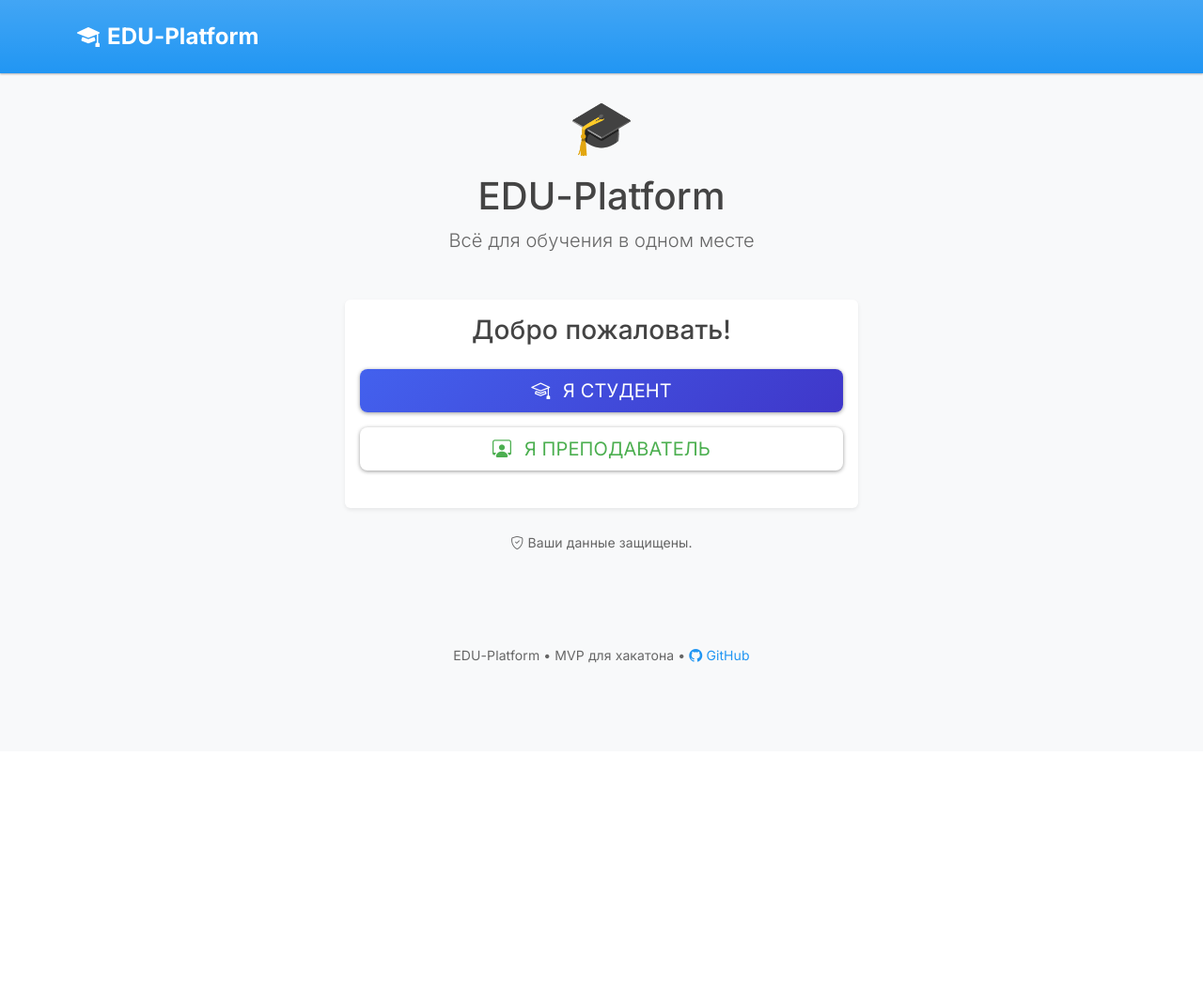
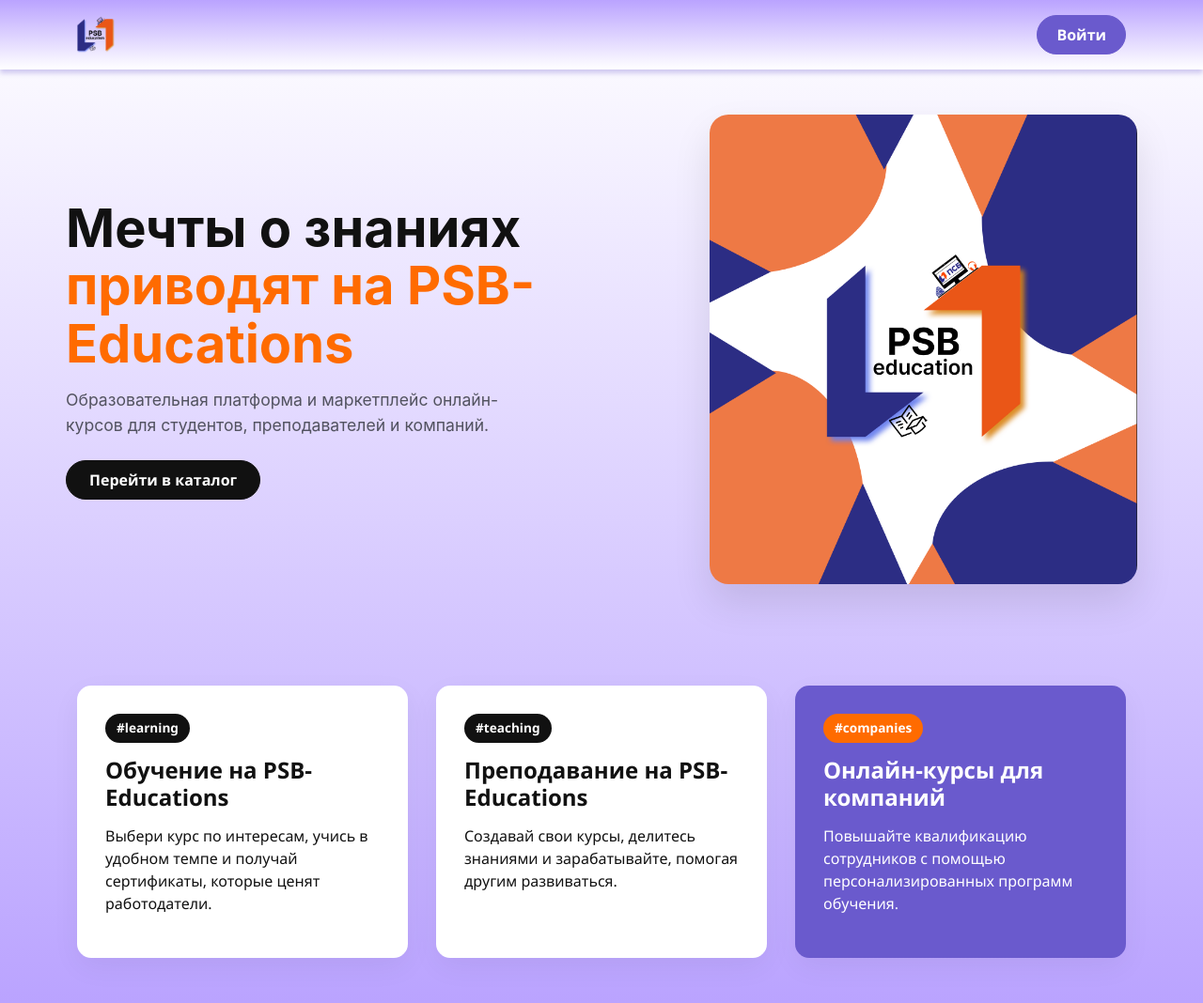
Before and after one commit to isnameMy/educationplatform, a FastAPI app: page / in a window 1280 px wide. Shown: the whole page at 94% size. Before the commit the page ends 706 px from the top, so only its background shows below. Run offline with FastAPI, Linux system fonts and the light colour scheme; some libraries are stand-ins or nearby versions.

Commit message:
финальная версия от сексуального миллионера

```diff
--- a/backend/src/main.py
+++ b/backend/src/main.py
@@ -52,6 +52,10 @@
 
 @app.get("/", response_class=HTMLResponse)
 async def home(request: Request):
+    return templates.TemplateResponse("home.html", {"request": request})
+
+@app.get("/auth", response_class=HTMLResponse)
+async def register_page(request: Request):
     user = get_current_user(request)
     if user:
         return RedirectResponse(f"/{user.role}/dashboard", status_code=303)
--- a/frontend/templates/base.html
+++ b/frontend/templates/base.html
@@ -4,13 +4,13 @@
 <head>
   <meta charset="UTF-8">
   <meta name="viewport" content="width=device-width, initial-scale=1">
-  <title>EDU-Platform — Единая среда для обучения</title>
+  <title>PSB-Educations</title>
 
   <!-- Google Fonts: Inter -->
   <link href="https://fonts.googleapis.com/css2?family=Inter:wght@300;400;500;600;700&display=swap" rel="stylesheet">
 
-  <!-- Bootstrap 5 + Bootswatch Materia -->
-  <link href="https://cdn.jsdelivr.net/npm/bootswatch@5.3.3/dist/materia/bootstrap.min.css" rel="stylesheet">
+  <!-- Bootstrap 5 (чистый, без темы) -->
+  <link href="https://cdn.jsdelivr.net/npm/bootstrap@5.3.3/dist/css/bootstrap.min.css" rel="stylesheet">
 
   <!-- Bootstrap Icons -->
   <link rel="stylesheet" href="https://cdn.jsdelivr.net/npm/bootstrap-icons@1.11.3/font/bootstrap-icons.min.css">
@@ -21,114 +21,167 @@
   <!-- Кастомные стили -->
   <style>
     :root {
-      --edu-primary: #4361ee;
-      --edu-secondary: #3f37c9;
-      --edu-success: #4cc9f0;
+      --psb-orange: #FF6B00;
+      --psb-purple: #6A5ACD;
+      --psb-dark: #111;
+      --psb-light: #fff;
     }
+
     body {
       font-family: 'Inter', -apple-system, BlinkMacSystemFont, sans-serif;
-      background-color: #f8f9fa;
+      background: linear-gradient(180deg, white 0%, #BAA3FF 100%);
+      color: var(--psb-dark);
     }
+
+    /* Градиентный фон для навбара */
+    .navbar {
+      background: linear-gradient(360deg, white 0%, #BAA3FF 100%);
+      box-shadow: 0 4px 5px rgba(106, 90, 205, 0.3);
+      padding: 12px 0;
+    }
+
+    .navbar-brand {
+      font-weight: 800;
+      font-size: 1.4rem;
+    }
+
     .card-hover {
       transition: all 0.3s ease;
-      box-shadow: 0 4px 6px rgba(0,0,0,0.05);
+      box-shadow: 0 4px 12px rgba(0,0,0,0.08);
+      border: none;
+      border-radius: 16px;
     }
     .card-hover:hover {
-      transform: translateY(-3px);
-      box-shadow: 0 10px 20px rgba(0,0,0,0.1);
+      transform: translateY(-4px);
+      box-shadow: 0 8px 24px rgba(0,0,0,0.12);
     }
+
+
     .progress-bar {
-      background: linear-gradient(90deg, var(--edu-primary), var(--edu-secondary));
+      background: linear-gradient(90deg, var(--psb-orange), var(--psb-purple));
     }
+
     .btn-grad {
-      background: linear-gradient(135deg, var(--edu-primary), var(--edu-secondary));
+      background: linear-gradient(135deg, var(--psb-orange), #FF8C00);
+      color: white;
       border: none;
     }
     .btn-grad:hover {
+      opacity: 0.95;
+      transform: translateY(-2px);
+    }
+
+    .btn-purple {
+      background: linear-gradient(135deg, var(--psb-purple), #8A7DCF);
+      color: white;
+      border: none;
+    }
+    .btn-purple:hover {
       opacity: 0.9;
-      transform: translateY(-1px);
+      transform: translateY(-2px);
     }
+
     .dropzone {
-      border: 2px dashed #adb5bd;
-      border-radius: 8px;
+      border: 2px dashed #ccc;
+      border-radius: 12px;
       padding: 40px;
       text-align: center;
       cursor: pointer;
-      transition: all 0.3s;
+      transition: all 0.3s ease;
     }
     .dropzone:hover {
-      border-color: var(--edu-primary);
-      background-color: rgba(67, 97, 238, 0.03);
+      border-color: var(--psb-orange);
+      background-color: rgba(255, 107, 0, 0.04);
     }
+
+    footer {
+      background-color: var(--psb-light);
+      border-top: 1px solid #eee;
+    }
+
+    .btn-reverse-dark {
+      color: #000 !important;
+      background-color: transparent !important;
+      border: 1px solid #000 !important;
+      transition: all 0.2s ease;
+    }
+
+  .btn-reverse-dark:hover {
+    background-color: #000 !important;
+    color: #fff !important;
+    border-color: #000 !important;
+  }
+
     @media (prefers-color-scheme: dark) {
-      body { background-color: #121212; color: #e0e0e0; }
+      /* Оставляем белый фон по твоему ТЗ — игнорируем тёмную тему */
     }
   </style>
 </head>
 <body>
+
   <!-- Навигация -->
-  <nav class="navbar navbar-expand-lg navbar-dark bg-primary">
-    <div class="container">
+  <nav class="navbar navbar-expand-lg navbar-dark">
+   <div class="container d-flex align-items-center flex-wrap gap-3">
+
   <!-- Кнопка "Назад" -->
   {% if request.session.get('user_id') and request.url.path not in ['/student/dashboard', '/teacher/dashboard'] %}
     <a href="/{{ request.session.get('user_role') }}/dashboard"
        hx-boost="true"
-           class="btn btn-outline-light btn-sm me-2 d-lg-none"
+       class="btn btn-outline-light btn-sm d-lg-none"
        title="На дашборд">
       <i class="bi bi-arrow-left"></i>
     </a>
-        <a href="/{{ request.session.get('user_role') }}/dashboard"
+    <a  href="/{{ request.session.get('user_role') }}/dashboard"
        hx-boost="true"
-           class="btn btn-outline-light d-none d-lg-inline-flex"
+       class="btn btn-reverse-dark d-none d-lg-inline-flex"
        title="На дашборд">
-          <i class="bi bi-arrow-left me-1"></i> Меню
+        <i class="bi bi-arrow-left me-1"></i> К курсам
     </a>
   {% endif %}
 
   <!-- Логотип -->
-      <a class="navbar-brand d-flex align-items-center"
-          href="{% if request.session.get('user_id') %}/{{ request.session.get('user_role') }}/dashboard{% else %}/{% endif %}"
-          hx-boost="true">
-        <i class="bi bi-mortarboard-fill fs-4 me-2"></i>
-        <span class="fw-bold">EDU-Platform</span>
+  <a class="navbar-brand d-flex align-items-center" href="/">
+    <img src="/static/photo/Group4.png" alt='PSB-Educations' style="height: 40px; width: auto;">
   </a>
 
-      <!-- Профиль -->
-      <div class="navbar-nav ms-auto">
+  <!-- Профиль и выход -->
+  <div class="ms-auto d-flex align-items-center">
     {% if request.session.get('user_id') %}
-          <span class="navbar-text me-3">
-            <i class="bi bi-person-circle"></i>
+      <span class="navbar-text me-3 text-black">
+        <i class="bi bi-person-circle me-1"></i>
         {{ request.session.get('user_name') }}
-            <small class="text-muted">({{ '🎓' if request.session.get('user_role') == 'student' else '👨‍🏫' }})</small>
+        <small class="ms-1">
+          {% if request.session.get('user_role') == 'student' %}
+            🎓
+          {% else %}
+            👨‍🏫
+          {% endif %}
+        </small>
       </span>
-          <a class="btn btn-outline-light" href="/logout" hx-boost="true">Выйти</a>
+      <a class="btn btn-outline-dark" href="/logout">Выйти</a>
     {% endif %}
   </div>
 </div>
   </nav>
 
+  <!-- Основной контент -->
   <div class="container py-4">
     {% block content %}{% endblock %}
   </div>
 
-  <footer class="bg-light py-4 mt-5">
+  <!-- Footer -->
+  <footer class="py-4 mt-5">
     <div class="container text-center text-muted">
       <small>
-        EDU-Platform • MVP для хакатона •
-        <a href="https://github.com/isnameMy/educationplatform" class="text-decoration-none">
+        PSB-Educations • Образовательная платформа •
+        <a href="https://github.com/" class="text-decoration-none text-dark">
           <i class="bi bi-github"></i> GitHub
         </a>
       </small>
     </div>
   </footer>
 
-  <!-- Bootstrap JS — ОДИН раз, в конце -->
+  <!-- Bootstrap JS -->
   <script src="https://cdn.jsdelivr.net/npm/bootstrap@5.3.3/dist/js/bootstrap.bundle.min.js"></script>
-
-  <script>
-    if (window.matchMedia && window.matchMedia('(prefers-color-scheme: dark)').matches) {
-      document.documentElement.setAttribute('data-bs-theme', 'dark');
-    }
-  </script>
 </body>
 </html>
--- /dev/null
+++ b/frontend/templates/home.html
@@ -0,0 +1,250 @@
+<!DOCTYPE html>
+<html lang="ru">
+<head>
+  <meta charset="UTF-8" />
+  <meta name="viewport" content="width=device-width, initial-scale=1.0"/>
+  <title>PSB-Educations — Мечты о знаниях приводят сюда</title>
+  <link href="https://cdn.jsdelivr.net/npm/bootstrap@5.3.2/dist/css/bootstrap.min.css" rel="stylesheet">
+  <link href="https://cdn.jsdelivr.net/npm/bootstrap-icons@1.11.3/font/bootstrap-icons.min.css" rel="stylesheet">
+  <style>
+    :root {
+      --primary: #FF6B00;   /* оранжевый */
+      --secondary: #6A5ACD; /* фиолетовый */
+      --dark: #111;         /* чёрный */
+      --light: #fff;        /* белый */
+    }
+
+    body {
+      background: linear-gradient(180deg, white 0%, #BAA3FF 100%);
+      font-family: 'Segoe UI', Tahoma, Geneva, Verdana, sans-serif;
+      color: var(--dark);
+    }
+
+
+    .navbar-brand {
+      font-weight: bold;
+      font-size: 1.5rem;
+      color: var(--dark) !important;
+    }
+
+    .nav-links .nav-link {
+      font-weight: 500;
+      color: var(--dark) !important;
+      margin: 0 15px;
+    }
+
+    .btn-login {
+      background-color: var(--secondary);
+      border-color: var(--secondary);
+      font-weight: bold;
+      padding: 8px 20px;
+      border-radius: 30px;
+      transition: background 0.3s ease;
+    }
+
+    .btn-login:hover {
+      background-color: #5a4ab7;
+    }
+
+    .hero-section {
+      padding: 80px 0;
+      display: flex;
+      align-items: center;
+      gap: 40px;
+    }
+
+    .hero-text h1 {
+      font-size: 3.5rem;
+      font-weight: 900;
+      line-height: 1.1;
+      margin-bottom: 20px;
+    }
+
+    .hero-text h1 span {
+      color: var(--primary);
+    }
+
+    .hero-text p {
+      font-size: 1.25rem;
+      max-width: 500px;
+      margin-bottom: 30px;
+    }
+
+    .hero-image img {
+      max-width: 100%;
+      height: auto;
+      border-radius: 15px;
+      box-shadow: 0 20px 40px rgba(0,0,0,0.1);
+    }
+
+    .card-container {
+      display: flex;
+      gap: 30px;
+      margin-top: 60px;
+      flex-wrap: wrap;
+    }
+
+    .card-item {
+      flex: 1;
+      min-width: 300px;
+      background: white;
+      border-radius: 15px;
+      padding: 30px;
+      box-shadow: 0 10px 30px rgba(0,0,0,0.05);
+      transition: transform 0.3s ease;
+      cursor: pointer;
+    }
+
+    .card-item:hover {
+      transform: translateY(-5px);
+      box-shadow: 0 15px 40px rgba(0,0,0,0.1);
+    }
+
+    .card-item h3 {
+      font-size: 1.5rem;
+      margin-bottom: 15px;
+      font-weight: 600;
+    }
+
+    .tag {
+      display: inline-block;
+      background: var(--dark);
+      color: white;
+      padding: 5px 12px;
+      border-radius: 20px;
+      font-size: 0.85rem;
+      font-weight: bold;
+      margin-bottom: 15px;
+    }
+
+    .tag-green {
+      background: var(--primary);
+    }
+
+    .tag-blue {
+      background: var(--secondary);
+    }
+
+    @media (max-width: 768px) {
+      .hero-section {
+        flex-direction: column;
+        text-align: center;
+      }
+      .hero-text h1 {
+        font-size: 2.5rem;
+      }
+      .hero-text p {
+        max-width: 100%;
+      }
+      .card-container {
+        flex-direction: column;
+      }
+      .nav-links {
+        justify-content: center;
+        margin: 15px 0;
+      }
+    }
+  </style>
+</head>
+<body>
+
+  <!-- Навигация -->
+  <nav class="navbar navbar-expand-lg navbar-dark" style="background: linear-gradient(360deg, white 0%, #BAA3FF 100%);
+  overflow: hidden; box-shadow: 0 4px 5px rgba(106, 90, 205, 0.3); padding: 12px 0;">
+    <div class="container d-flex justify-content-between align-items-center">
+      <!-- Логотип слева -->
+       <div class="navbar-brand">
+      <img src="/static/photo/Group4.png" alt='PSex-Educations' style="
+          height: 40px;
+          width: auto;
+        ">
+       </div>
+      <!-- Навигация по центру (на десктопе) -->
+
+
+      <!-- Кнопка "Войти" справа -->
+      <a href="/auth" class="btn btn-login text-white">Войти</a>
+    </div>
+  </nav>
+
+  <!-- Герой-секция -->
+<section class="hero-section container py-5">
+  <div class="d-flex align-items-center gap-4" style="max-width: 1200px; margin: 0 auto;">
+    <!-- Текст слева -->
+    <div class="hero-text flex-grow-1">
+      <h1 class="display-4 fw-bold mb-3" style="line-height: 1.1;">
+        Мечты о знаниях <br>
+        <span style="color: #FF6B00;">приводят на PSB-Educations</span>
+      </h1>
+      <p class="lead text-muted mb-4" style="font-size: 1.1rem; max-width: 500px;">
+        Образовательная платформа и маркетплейс онлайн-курсов для студентов, преподавателей и компаний.
+      </p>
+      <a href="/auth" class="btn btn-dark px-4 py-2 fw-bold" style="border-radius: 30px;">
+        Перейти в каталог
+      </a>
+    </div>
+
+    <!-- Картинка справа -->
+    <div class="hero-image" style="flex-shrink: 0;">
+      <img
+        src="../static/photo/psbphoto.png"
+        alt="PSB-Educations"
+        style="
+          height: 500px;
+          width: auto;
+          border-radius: 20px;
+          box-shadow: 0 20px 40px rgba(0,0,0,0.1);
+          transition: transform 0.3s ease;
+        "
+        onmouseover="this.style.transform='scale(1.02)'"
+        onmouseout="this.style.transform='scale(1)'"
+      >
+    </div>
+  </div>
+</section>
+
+<style>
+  .hero-text h1 {
+    font-family: 'Inter', sans-serif;
+    font-weight: 900;
+  }
+  .hero-text p {
+    font-family: 'Inter', sans-serif;
+    font-weight: 400;
+  }
+  .btn-dark {
+    background-color: #111;
+    border-color: #111;
+    color: white;
+    transition: all 0.3s ease;
+  }
+  .btn-dark:hover {
+    background-color: #000;
+    transform: translateY(-2px);
+    box-shadow: 0 6px 16px rgba(0,0,0,0.2);
+  }
+</style>
+  <!-- Три карточки -->
+  <section class="container pb-5">
+    <div class="card-container">
+      <div class="card-item">
+        <div class="tag">#learning</div>
+        <h3>Обучение на PSB-Educations</h3>
+        <p>Выбери курс по интересам, учись в удобном темпе и получай сертификаты, которые ценят работодатели.</p>
+      </div>
+      <div class="card-item">
+        <div class="tag">#teaching</div>
+        <h3>Преподавание на PSB-Educations</h3>
+        <p>Создавай свои курсы, делитесь знаниями и зарабатывайте, помогая другим развиваться.</p>
+      </div>
+      <div class="card-item" style="background: var(--secondary); color: white;">
+        <div class="tag tag-green">#companies</div>
+        <h3>Онлайн-курсы для компаний</h3>
+        <p>Повышайте квалификацию сотрудников с помощью персонализированных программ обучения.</p>
+      </div>
+    </div>
+  </section>
+
+  <script src="https://cdn.jsdelivr.net/npm/bootstrap@5.3.2/dist/js/bootstrap.bundle.min.js"></script>
+</body>
+</html>
--- a/frontend/templates/student/dashboard.html
+++ b/frontend/templates/student/dashboard.html
@@ -38,7 +38,7 @@
   {% if courses %}
   <div class="row g-4">
     {% for course in courses %}
-    <div class="col-md-6 col-lg-4">
+    <div class="col-12">
       <div class="card card-hover h-100 shadow-sm border-0">
         <div class="card-body d-flex flex-column">
           <h5 class="card-title">{{ course.title }}</h5>
```
Also changed, not shown: frontend/static/photo/Group4.png (added), frontend/static/photo/psbphoto.png (added). Lines whose indentation alone changed are shown as unchanged.
